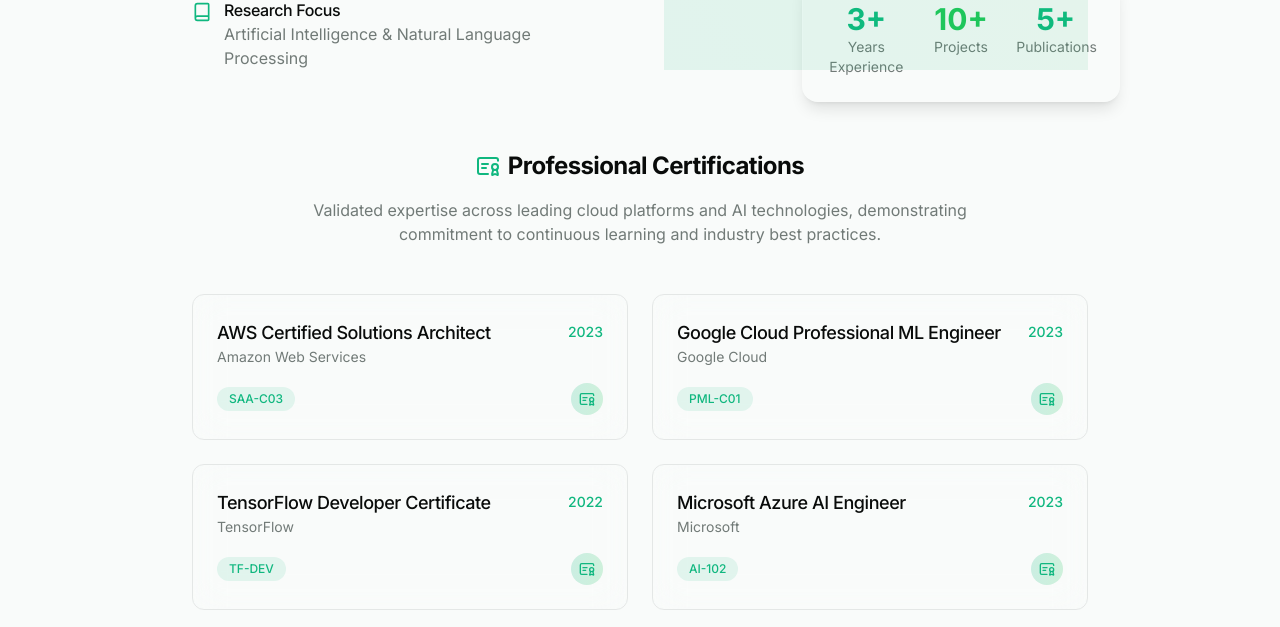
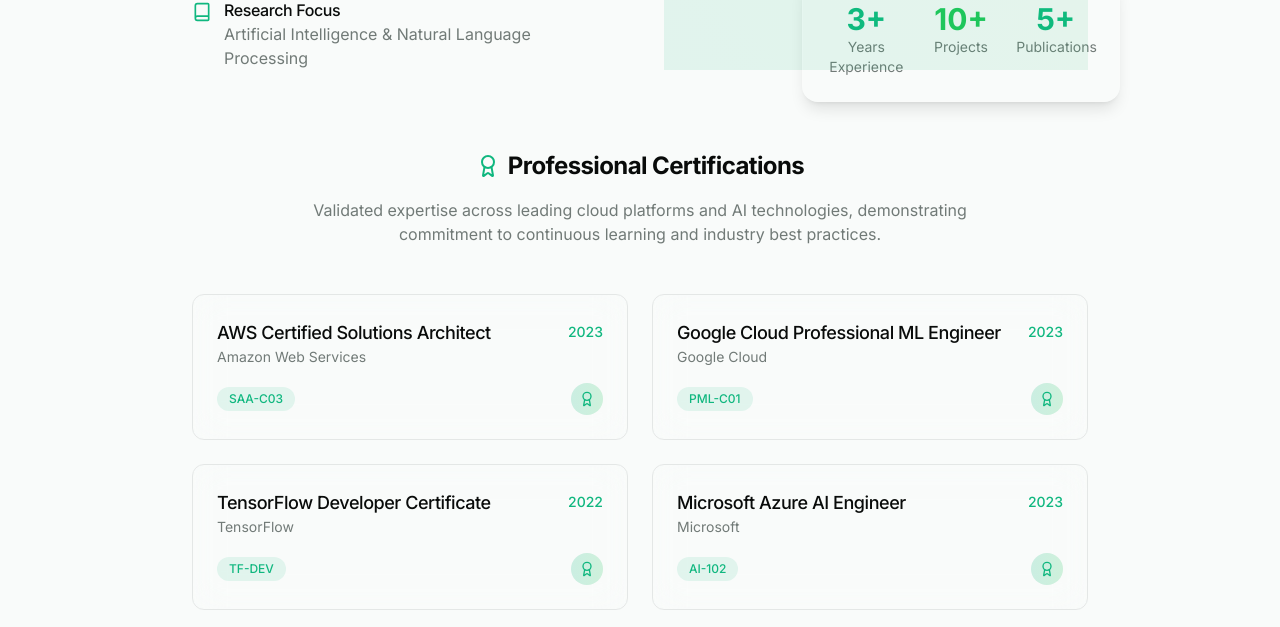
Before and after one commit to coderkage/deep-portfolio-showcase, a React (Vite) app: page / in a window 1280 px wide. Shown: the part 1620-2247 px from the top of the page. Built offline with nearby package versions, Linux system fonts and the light colour scheme.

Commit message:
Fix: Resolve 'Certificate' import error
Replaced the invalid `Certificate` icon import in `src/components/About.tsx` with a valid icon from `lucide-react`.

```diff
--- a/src/components/About.tsx
+++ b/src/components/About.tsx
@@ -1,5 +1,4 @@
-
-import { GraduationCap, Award, Book, Certificate } from "lucide-react";
+import { GraduationCap, Award, Book } from "lucide-react";
 
 export default function About() {
   const certifications = [
@@ -115,7 +114,7 @@ export default function About() {
         <div className="mt-20">
           <div className="text-center mb-12">
             <div className="flex items-center justify-center mb-4">
-              <Certificate className="w-6 h-6 text-primary mr-2" />
+              <Award className="w-6 h-6 text-primary mr-2" />
               <h3 className="text-2xl font-bold">Professional Certifications</h3>
             </div>
             <p className="text-muted-foreground max-w-2xl mx-auto">
@@ -151,7 +150,7 @@ export default function About() {
                     {cert.credential}
                   </span>
                   <div className="w-8 h-8 rounded-full bg-gradient-to-r from-primary/20 to-accent/20 flex items-center justify-center">
-                    <Certificate className="w-4 h-4 text-primary" />
+                    <Award className="w-4 h-4 text-primary" />
                   </div>
                 </div>
               </div>
```
